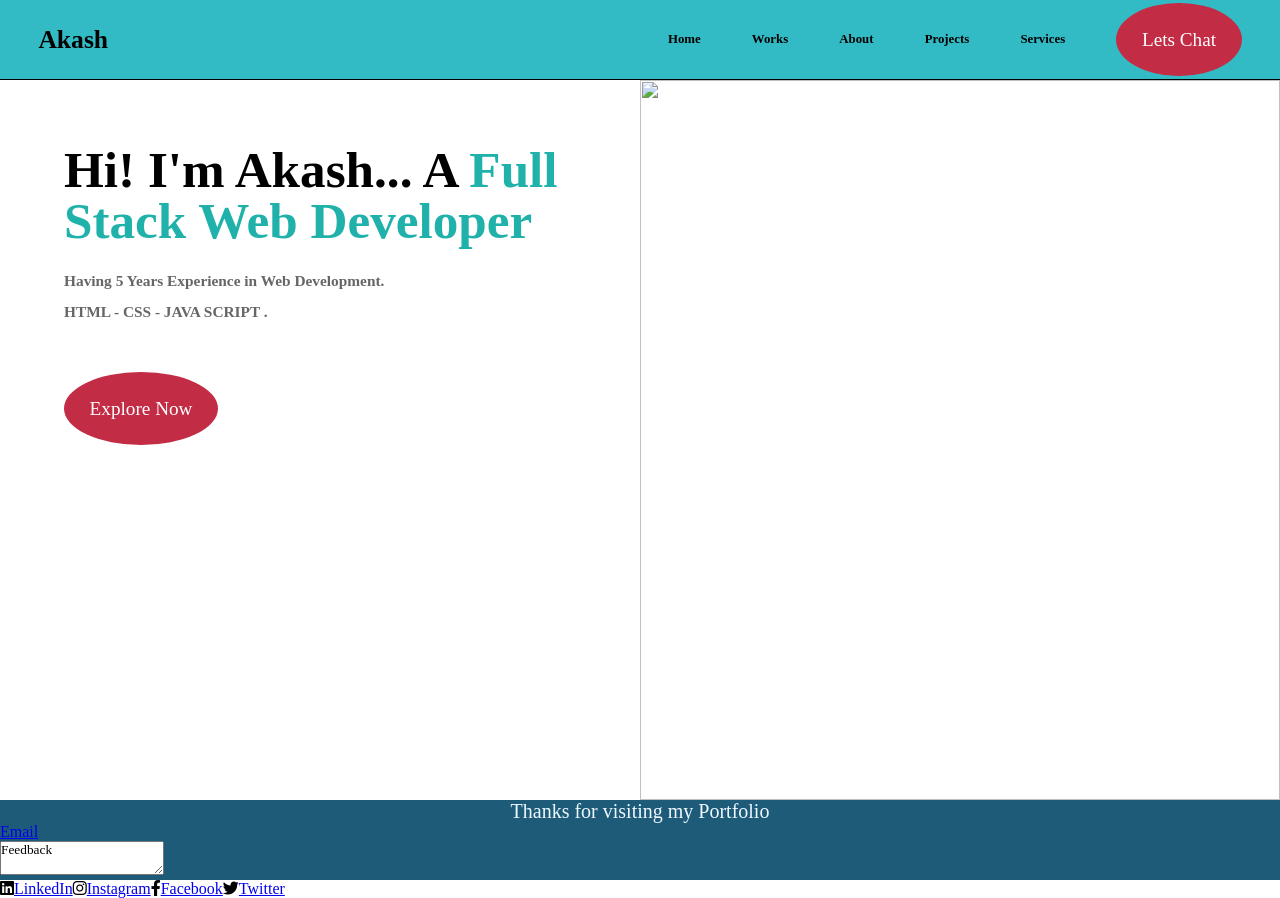
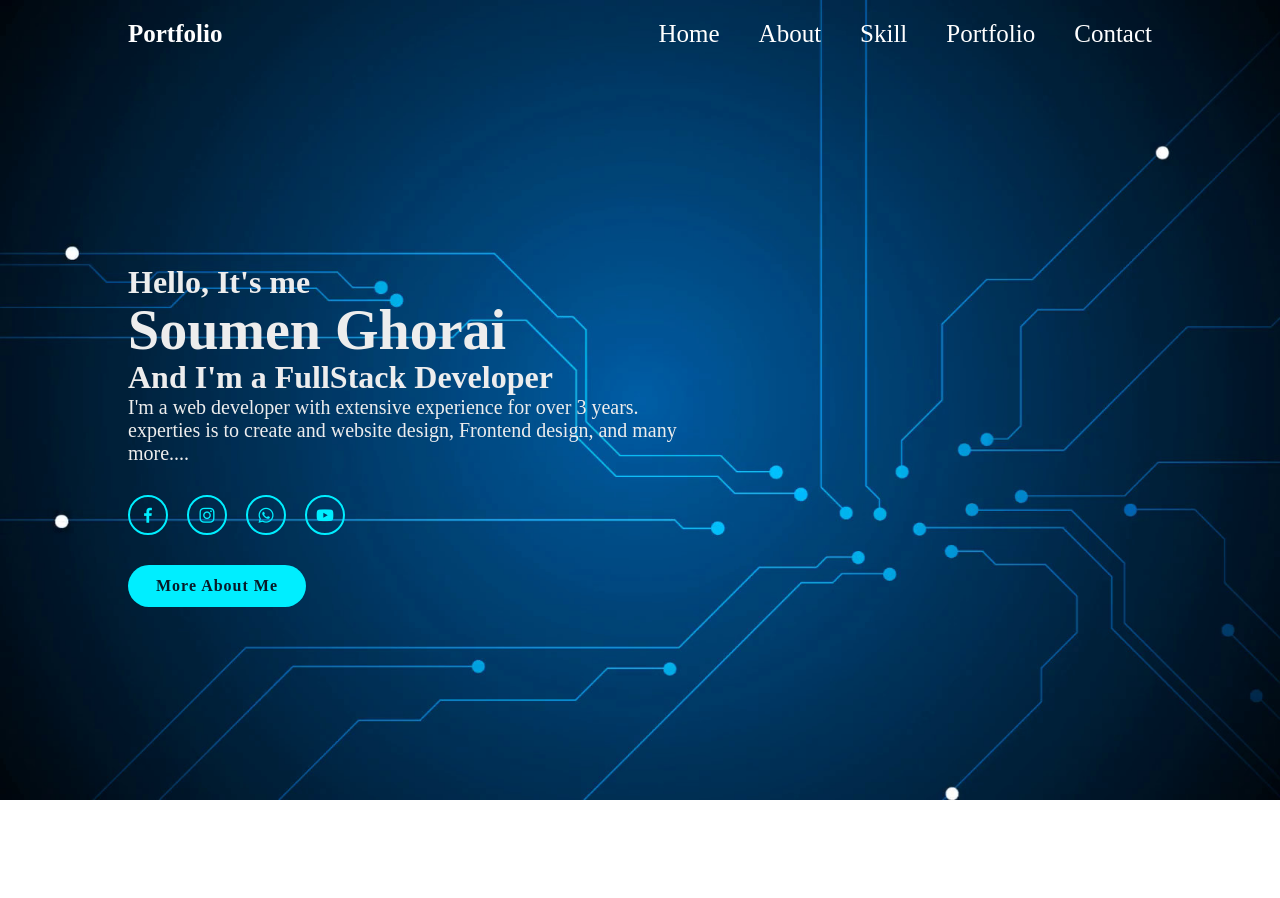
Before and after one commit to soumenghorai/CODSOFT, a plain HTML site: page Portfolio/index.html in a window 1280 px wide. After the commit the page ends 800 px from the top, so only its background shows below. Drawn offline with nearby package versions, Linux system fonts and the light colour scheme.

Commit message:
This is for CodSoft internship

```diff
--- /dev/null
+++ b/Calculator/styles.css
@@ -0,0 +1,47 @@
+body {
+  font-family: Arial, sans-serif;
+  background-color: #f0f0f0;
+  margin: 0;
+  display: flex;
+  justify-content: center;
+  align-items: center;
+  height: 100vh;
+}
+
+.calculator {
+  background-color: #fff;
+  border-radius: 5px;
+  box-shadow: 0px 0px 10px rgba(0, 0, 0, 0.2);
+  overflow: hidden;
+}
+
+.calculator-screen {
+  font-size: 2em;
+  text-align: right;
+  padding: 10px;
+  background-color: #eee;
+  border: none;
+  width: 100%;
+  outline: none;
+}
+
+.calculator-keys {
+  display: grid;
+  grid-template-columns: repeat(4, 1fr);
+  gap: 10px;
+  padding: 20px;
+}
+
+.calculator-button {
+  font-size: 1.5em;
+  background-color: #333;
+  color: #fff;
+  border: none;
+  outline: none;
+  cursor: pointer;
+  transition: background-color 0.3s;
+}
+
+.calculator-button:hover {
+  background-color: #555;
+}
--- a/Portfolio/index.html
+++ b/Portfolio/index.html
@@ -3,60 +3,42 @@
 <head>
     <meta charset="UTF-8">
     <meta name="viewport" content="width=device-width, initial-scale=1.0">
-    <title>Document</title>
+    <title>Portfolio</title>
     <link rel="stylesheet" href="style.css">
     <link href="https://cdn.jsdelivr.net/npm/remixicon@3.5.0/fonts/remixicon.css" rel="stylesheet">
     <link rel="stylesheet" href="https://cdnjs.cloudflare.com/ajax/libs/font-awesome/6.4.0/css/all.min.css" integrity="sha512-iecdLmaskl7CVkqkXNQ/ZH/XLlvWZOJyj7Yy7tcenmpD1ypASozpmT/E0iPtmFIB46ZmdtAc9eNBvH0H/ZpiBw==" crossorigin="anonymous" referrerpolicy="no-referrer" />
-
+    <link href='https://unpkg.com/boxicons@2.1.4/css/boxicons.min.css' rel='stylesheet'>
+    <script src="https://unpkg.com/typed.js@2.0.16/dist/typed.umd.js"></script>
 </head>
 <body>
-    <div id="main">
-        <div id="nav">
-            <h2>Akash</h2>
-    <div id="nav-part2">
-        <h4>Home</h4>
-        <h4>Works</h4>
-        <h4>About</h4>
-        <h4>Projects</h4>
-        <h4>Services</h4>
-        <a href="letsChat.html">
-        <button>Lets Chat</button>
-        </a>
+    <header class="header">
+        <a href="" class="logo">Portfolio</a>
+
+        <nav class="navbar">
+            <a href="#">Home</a>
+            <a href="#">About</a>
+            <a href="#">Skill</a>
+            <a href="#">Portfolio</a>
+            <a href="#">Contact</a>
+        </nav>
+    </header>
+    <section class="home">
+        <div class="home-content">
+            <h3>Hello, It's me</h3>
+            <h1>Soumen Ghorai</h1>
+            <h3>And I'm a FullStack Developer<span class="text"></span></h3>
+            <p>I'm a web developer with extensive experience for over 3 years.
+                <br>experties is to create and website design, Frontend design, and many more....
+            </p>
+            <div class="home-sci">
+                <a href="#"><i class='bx bxl-facebook'></i></a>
+                <a href="#"><i class='bx bxl-instagram'></i></a>
+                <a href="#"><i class='bx bxl-whatsapp'></i></a>
+                <a href="#"><i class='bx bxl-youtube'></i></a>
+            </div>
+            <a href="#" class="btn-box">More About Me</a>
         </div>
-            </div>
-            <div id="content">
-                <div id="left">
-                    <h1> Hi! I'm Akash... A <span> Full Stack Web Developer </span> </h1>
-                    <p id="a">Having 5 Years Experience in Web Development.</p>
-                    <p id="b">HTML - CSS - JAVA SCRIPT .</p>
-                    <a href="explore.html">
-                    <button>Explore Now</button>
-                    </a>
-                </div>
-                <div id="right">
-                    <img src="coding.jpg"
-                </div>
-            </div>
-        </div>
-        <div id="thanks">
-            <div>
-            <p style="font-size: 20px; text-align: center; color: aliceblue;">Thanks for visiting my Portfolio</p>
-            <a href="mailto:abc12@email.com;">Email</a>
-        </div>
-            <textarea name="Feedback" id="101" placeholder="Please give your feedback here">Feedback</textarea>
-        </div>
-        <div id="socialMedia">
-            <i class="fa-brands fa-linkedin"></i>
-    <a href="https://www.linkedin.com/in/akash-sarkar-8b109025a;">LinkedIn</a>
-    <br>
-    <i class="fa-brands fa-instagram"></i>
-    <a href="https://instagram.com/aks_bluesky?igshid=MzRlODBiNWFlZA==;">Instagram</a>
-    <br>
-    <i class="fa-brands fa-facebook-f"></i>
-    <a href="https://www.facebook.com/profile.php?id=100019028337265&mibextid=ZbWKwL;">Facebook</a>
-    <br>
-    <i class="fa-brands fa-twitter"></i>
-    <a href="https://twitter.com/AkashSa62619246?t=2s63K-u0yr2wh2DCjNyOKg&s=09;">Twitter</a>
-        </div>
+    </section>
+    <script src="main.js"></script>
 </body>
 </html>
--- /dev/null
+++ b/Portfolio/main.js
@@ -0,0 +1,7 @@
+var typed = new typed(".text", {
+    Strings: ["Frontend Developer" , "Backend Developer" , "Fullstack Developer"],
+    typeSpeed: 100,
+    backSpeed: 100,
+    backDelay: 1000,
+    loop: true
+});
--- a/Portfolio/style.css
+++ b/Portfolio/style.css
@@ -1,105 +1,120 @@
-*{
+* {
     margin: 0;
     padding: 0;
     box-sizing: border-box;
-    font-family: 'Gilroy';
+    font-family:  'poppins' , 'sans-serif';
 }
 
-html, body{
-    height: 100%;
+body {
+    color: #ededed;
+}
+
+.header {
+    position: fixed;
+    top: 0;
+    left: 0;
     width: 100%;
+    padding: 20px 10%;
+    background: transparent;
+    display: flex;
+    justify-content: space-between;
+    align-items: center;
+    z-index: 100;
 }
-#main{
-    height: 100%;
+
+.logo {
+    position: relative;
+    font-size: 25px;
+    color: #fff;
+    text-decoration: none;
+    font-weight: 600;
+}
+
+.navbar a {
+    display: inline-block;
+    font-size: 25px;
+    color: #fff;
+    text-decoration: none;
+    font-weight: 500;
+    margin-left: 35px;
+    transition: .3s;
+}
+
+.navbar a:hover {
+    color: #0ef;
+}
+
+.home {
+    position: relative;
     width: 100%;
-    position: relative;
-}
-#nav{
-    height: 80px;
-    width:100%;
+    justify-content: space-between;
+    height: 100vh;
+    background: url(images/wallpaper.jpg) no-repeat;
+    background-size: cover;
+    background-position: center;
     display: flex;
     align-items: center;
-    justify-content: space-between;
-    padding: 0 3vw;
-    border-bottom: 1px solid black;
-    background-color: #33BBC5;
+    padding: 70px 10% 0;
 }
-#nav-part2{
-    display: flex;
-    align-items: center;
-    justify-content: space-between;
-    gap: 4vw;
+
+.home-content {
+    max-width: 600px;
 }
-#nav h2{
-    font-size: 2vw;
+
+.home-content h3 {
+    font-size: 32px;
     font-weight: 700;
 }
-#nav h4{
-    font-size: 1vw;
-}
-#nav i{
-    font-size: 2vw;
-    font-weight: 300;
-    display: none;
-}
-#content{
-    height: calc(100% - 80px);
-    width: 100%;
-    display: flex;
-    position: relative;
-}
-#left{
-    height: 100%;
-    width: 50%;
-    padding: 5vw 5vw;
-}
-#left h1{
-    font-size: 4vw;
-    line-height: 4vw;
-}
-#left h1 span{
-    color: lightseagreen;
-}
-#a{
-    font-size: 1.2vw;
-    font-weight: 600;
-    color: #666;
-    width: 80%;
-    margin-top: 2vw;
-    margin-bottom: 1vw;
-}
-#b{
-    font-size: 1.2vw;
-    font-weight: 600;
-    color: #666;
-    width: 80%;
-    margin-top: 1vw;
-    margin-bottom: 4vw;
-}
-button{
-    font-size: 1.5vw;
-    padding: 2vw 2vw;
-    background-color: rgb(195, 44, 69);
-    color: #fff;
-    border: none;
-    border-radius: 50%;
-    font-weight: 700px;
+
+.home-content h1 {
+    font-size: 56px;
+    font-weight: 700;
+    margin: -3px 0;
 }
 
-#right{
-    height: 100%;
-    width: 50%;
+.home-content p{
+    font-size: 20px;
 }
-#right img{
-    height: 100%;
-    width: 100%;
 
+.home-sci a{
+    color: #0ef;
 }
-#socialMedia{
-    display: flex;
+
+.home-sci a{
+    display: inline-flex;
+    justify-content: center;
+    align-items: center;
+    width: 40px;
+    height: 40px;
+    background: transparent;
+    border: 2px solid #0ef;
+    border-radius: 50%;
+    font-size: 20px;
+    color: #0ef;
+    text-decoration: none;
+    margin: 30px 15px 30px 0;
 }
-#thanks{
-    height: 80px;
-    background-color:#1D5B79;
-    color: black;
+
+.home-sci a:hover {
+    background: #0ef;
+    color: #081b29;
+    box-shadow: 0 0 20px #0ef;
 }
+
+.btn-box {
+    display: inline-block;
+    padding: 12px 28px;
+    background: #0ef;
+    border-radius: 40px;
+    font-size: 16px;
+    color: #081b29;
+    letter-spacing: 1px;
+    text-decoration: none;
+    font-weight: 600;
+}
+
+.btn-box:hover {
+    box-shadow: 0 0 5px cyan,
+    0 0 25px cyan, 0 0 50px cyan,
+    0 0 100px cyan, 0 0 200px cyan;
+}
```
Also changed, not shown: Calculator/index.html (added, +34 -0 lines), Calculator/index.js (added, +54 -0 lines), Portfolio/explore.html (deleted, +0 -34 lines), Portfolio/letsChat.html (deleted, +0 -39 lines), Portfolio/images/wallpaper.jpg (added).
